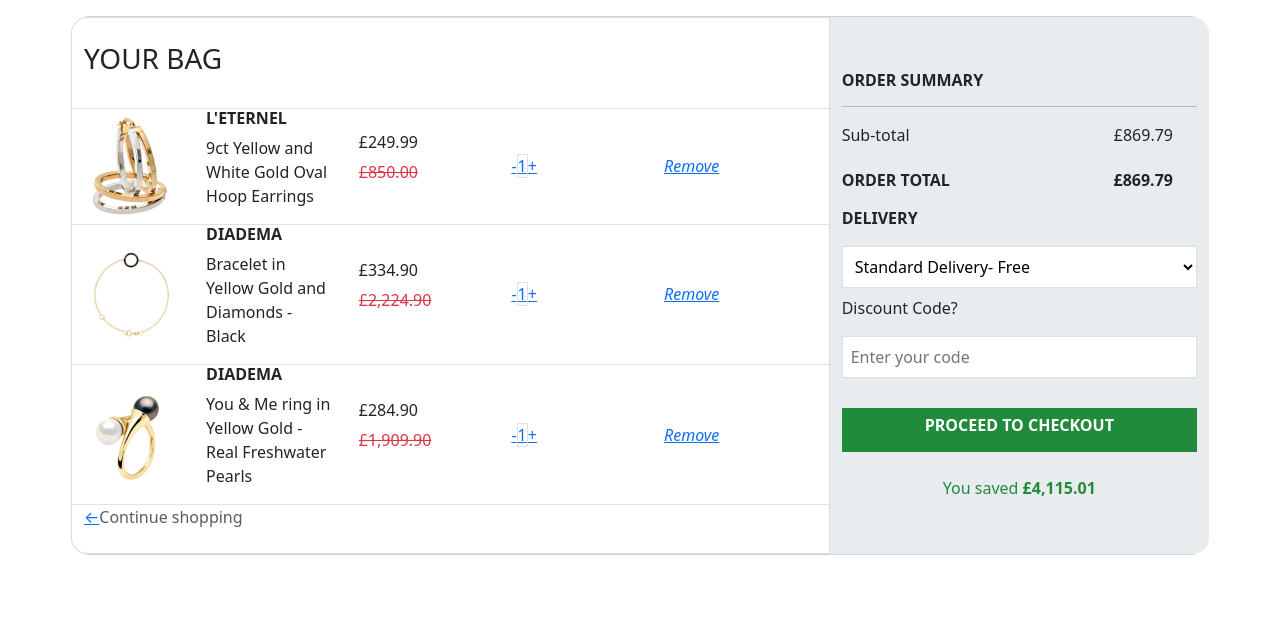
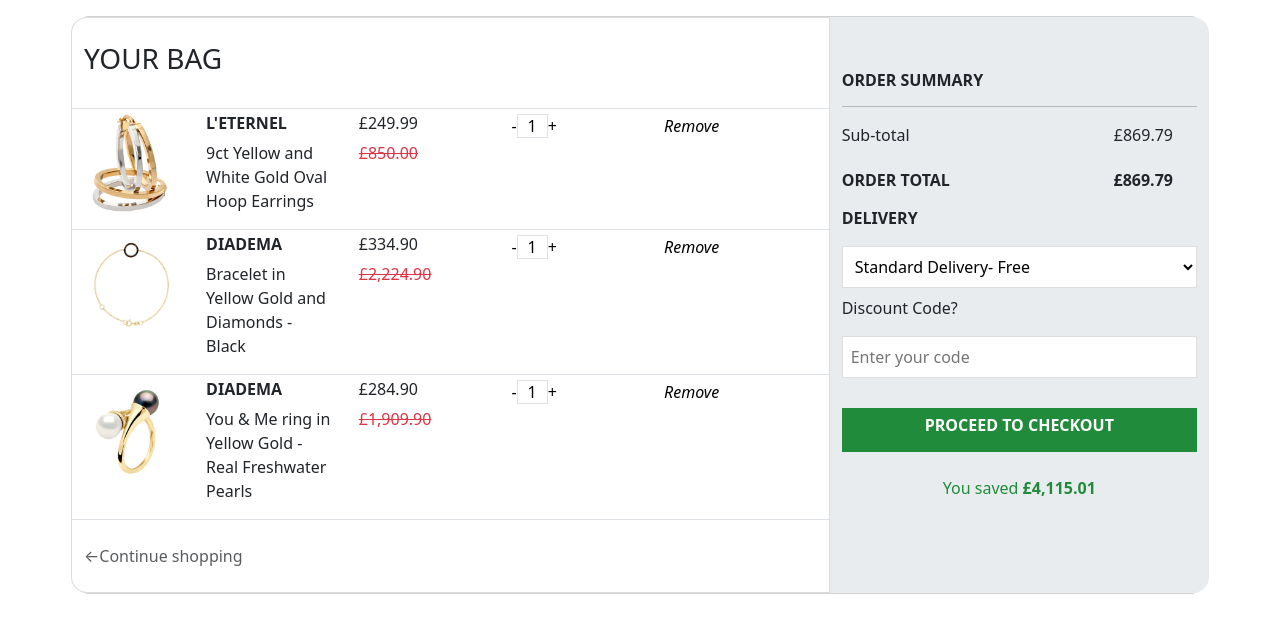
Before and after one commit to Faustina-Acheampong/shopping-cart-bootstrap, a plain HTML site: page index.html in a window 1280 px wide. Drawn offline with nearby package versions, Linux system fonts and the light colour scheme.

```diff
--- a/index.html
+++ b/index.html
@@ -24,15 +24,15 @@
                             </div>
                         </div>
                         <div class="row border-top border-bottom">
-                            <div class="row main align-items-center">
+                            <div class="row main align-items-start">
                                 <div class="col-2"><a href="#"><img src="images/hoop.png" class="img-fluid" alt="hoop earrings"></a></div>
                                 <div class="col">
                                     <h6><b>L'ETERNEL</b></h6>
                                     <p class="text-justify">9ct Yellow and White Gold Oval Hoop Earrings</p>
                                 </div>
                                 <div class="col">
-                                    <div class="row"><h6 class="text-left">&pound;249.99</h6></div>
-                                    <div class="row"><p class="text-left text-danger"><del>&pound;850.00</del></p></div>
+                                    <div class="row"><h6>&pound;249.99</h6></div>
+                                    <div class="row"><p class="text-danger"><del>&pound;850.00</del></p></div>
                                 </div>
                                 <div class="col">
                                     <a href="#">-</a><a href="#" class="border">1</a><a href="#">+</a>
@@ -41,7 +41,7 @@
                             </div>
                         </div>
                         <div class="row">
-                            <div class="row main align-items-center">
+                            <div class="row main align-items-start">
                                 <div class="col-2"><a href="#"><img src="images/bracelet.png" class="img-fluid" alt="bracelet"></a></div>
                                 <div class="col">
                                     <h6><b>DIADEMA</b></h6>
@@ -58,7 +58,7 @@
                             </div>
                         </div>
                         <div class="row border-top border-bottom">
-                            <div class="row main align-items-center">
+                            <div class="row main align-items-start">
                                 <div class="col-2"><a href="#"><img src="images/ring.png" class="img-fluid" alt="pearl ring"></a></div>
                                 <div class="col">
                                     <h6><b>DIADEMA</b></h6>
@@ -74,7 +74,7 @@
                                 <div class="col fst-italic"><a href="#">Remove</a></div>
                             </div>
                         </div>
-                        <div class="shopping"><a href="#">&leftarrow;</a><span class="text-muted">Continue shopping</span></div>
+                        <div class="text-muted pt-4">&leftarrow;<span><a href="#" class="text-muted">Continue shopping</a></span></div>
                     </div>
                     <div class="col-md-4 order">
                         <div class="order-title"><h6><b>ORDER SUMMARY</b></h6></div>
--- a/styles/index.css
+++ b/styles/index.css
@@ -1,14 +1,10 @@
 body {
     width: 100%;
     min-height: 100vh;
-    /*vertical-align: middle;*/
     display: flex;
     font-family: 'Poppins';
 }
-/*
-.container {
-    background-color: #f6f2f2;
-}*/
+
 .card {
     margin: auto;
     max-width: 1180px;
@@ -35,6 +31,9 @@
         border-bottom-left-radius: unset;
         border-top-right-radius: 0.7rem;
     }
+}
+.main {
+    padding-top: 5px;
 }
 .order {
     width: 100%;
@@ -80,3 +79,15 @@
     text-align: center;
     padding-top: 1.5rem;
 }
+.card a {
+    color: black;
+    text-decoration: none;
+}
+.card a:hover {
+    color: black;
+
+}
+.border {
+    padding-left: 10px;
+    padding-right: 10px;
+}
```
